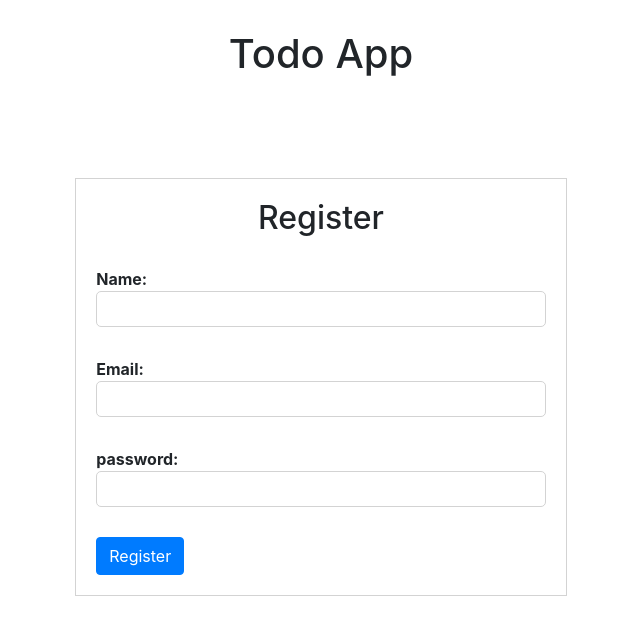
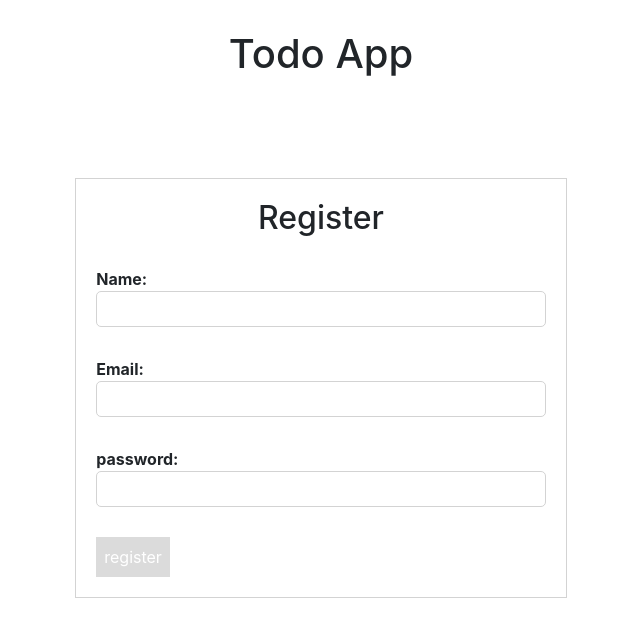
Before and after one commit to pariskrit/todo-app, a React (Create React App) app: page / in a window 1280 px wide. Shown: the top 636 px of the page, without its empty margins (319-959 px from the left). Built offline with nearby package versions, Linux system fonts and the light colour scheme.

Commit message:
registerform validation complete

```diff
--- a/src/components/Form/RegisterForm/RegisterForm.js
+++ b/src/components/Form/RegisterForm/RegisterForm.js
@@ -4,7 +4,7 @@ import useForm from "../../../customhooks/useForm/useForm";
 import { Button } from "react-bootstrap";
 
 const RegisterForm = () => {
-  const { values, handleChange, error } = useForm({
+  const { values, handleChange, error, formValidate } = useForm({
     name: "",
     email: "",
     password: "",
@@ -12,6 +12,7 @@ const RegisterForm = () => {
 
   function register(e) {
     e.preventDefault();
+
     console.log(values);
   }
 
@@ -27,9 +28,9 @@ const RegisterForm = () => {
             name="name"
             value={values.name}
             onChange={handleChange}
-            className={`register__input ${error.name && "error"}`}
+            className={`register__input ${error.name.name && "error"}`}
           />
-          <p className="register__error">{error.name}</p>
+          <p className="register__error">{error.name.name}</p>
         </div>
 
         <div className="register__field">
@@ -40,9 +41,9 @@ const RegisterForm = () => {
             name="email"
             value={values.email}
             onChange={handleChange}
-            className={`register__input ${error.email && "error"}`}
+            className={`register__input ${error.email.email && "error"}`}
           />
-          <p className="register__error">{error.email}</p>
+          <p className="register__error">{error.email.email}</p>
         </div>
         <div className="register__field">
           <b>password:</b>
@@ -52,12 +53,19 @@ const RegisterForm = () => {
             name="password"
             value={values.password}
             onChange={handleChange}
-            className="register__input"
+            className={`register__input ${error.password.password && "error"}`}
           />
+          <p className="register__error">{error.password.password}</p>
         </div>
-        <Button variant="primary" type="submit">
-          Register
-        </Button>
+        {!formValidate ? (
+          <button type="button" className="register__buttondisable">
+            register
+          </button>
+        ) : (
+          <Button variant="primary" type="submit">
+            Register
+          </Button>
+        )}
       </form>
     </div>
   );
--- a/src/components/Form/RegisterForm/register.css
+++ b/src/components/Form/RegisterForm/register.css
@@ -25,3 +25,15 @@
 .register__error {
   color: #e15454;
 }
+
+.register__buttondisable {
+  padding: 8px;
+
+  color: #fff;
+  background-color: #007bff;
+  border: none;
+  cursor: not-allowed !important;
+  background-color: lightgray;
+  opacity: 0.8;
+  outline: none !important;
+}
--- a/src/components/Form/formValidation/formValidation.js
+++ b/src/components/Form/formValidation/formValidation.js
@@ -1,16 +1,61 @@
-import { useState } from "react";
-
-const formValidation = (values) => {
+export const nameValidation = (values) => {
   let error = {};
 
   if (!values.name) {
     error.name = "name is required";
-  }
-  if (!/\S+@\S+\.\S+/.test(values.email) && values.email) {
-    error.email = "email is Invalid";
+    error.validate = false;
+  } else {
+    error.name = "";
+    error.validate = true;
   }
 
   return error;
 };
 
-export default formValidation;
+export const emailValidation = (values) => {
+  let error = {};
+
+  if (!values.email) {
+    error.email = "email is required";
+    error.validate = false;
+  } else if (!/\S+@\S+\.\S+/.test(values.email)) {
+    error.email = "email is Invalid";
+    error.validate = false;
+  } else {
+    error.email = "";
+    error.validate = true;
+  }
+
+  return error;
+};
+
+export const passwordValidation = (values) => {
+  let error = {};
+
+  if (!values.password) {
+    error.password = "password is required";
+    error.validate = false;
+  } else if (values.password.length < 8) {
+    error.password = "password must be greator than 8 letters";
+    error.validate = false;
+  } else {
+    error.password = "";
+    error.validate = true;
+  }
+
+  return error;
+};
+
+export const formValidate = (values) => {
+  let val = false;
+
+  if (
+    values.name.validate &&
+    values.email.validate &&
+    values.password.validate
+  ) {
+    val = true;
+  }
+
+  return val;
+};
--- a/src/customhooks/useForm/useForm.js
+++ b/src/customhooks/useForm/useForm.js
@@ -1,20 +1,61 @@
 import { useState, useEffect } from "react";
-import validate from "../../components/Form/formValidation/formValidation";
+import * as validate from "../../components/Form/formValidation/formValidation";
 
 const useForm = (initialValues) => {
   const [values, setValues] = useState(initialValues);
-  const [error, setError] = useState({});
+  const [error, setError] = useState({
+    name: { name: "", validate: false },
+    email: { email: "", validate: false },
+    password: { password: "", validate: false },
+  });
+  const [formValidate, setFormValidate] = useState(false);
+
+  useEffect(() => {
+    setFormValidate(validate.formValidate({ ...error }));
+  }, [error]);
 
   const handleChange = (event) => {
     event.preventDefault();
-    setError(validate({ [event.target.name]: event.target.value }));
+
+    if (event.target.name === "name") {
+      setError({
+        ...error,
+        name: validate.nameValidation({
+          ...values,
+          [event.target.name]: event.target.value,
+        }),
+      });
+    }
+
+    if (event.target.name === "email") {
+      setError({
+        ...error,
+
+        email: validate.emailValidation({
+          ...values,
+          [event.target.name]: event.target.value,
+        }),
+      });
+    }
+
+    if (event.target.name === "password") {
+      setError({
+        ...error,
+
+        password: validate.passwordValidation({
+          ...values,
+          [event.target.name]: event.target.value,
+        }),
+      });
+    }
+
     setValues({
       ...values,
       [event.target.name]: event.target.value,
     });
   };
 
-  return { values, handleChange, error };
+  return { values, handleChange, error, formValidate };
 };
 
 export default useForm;
```
